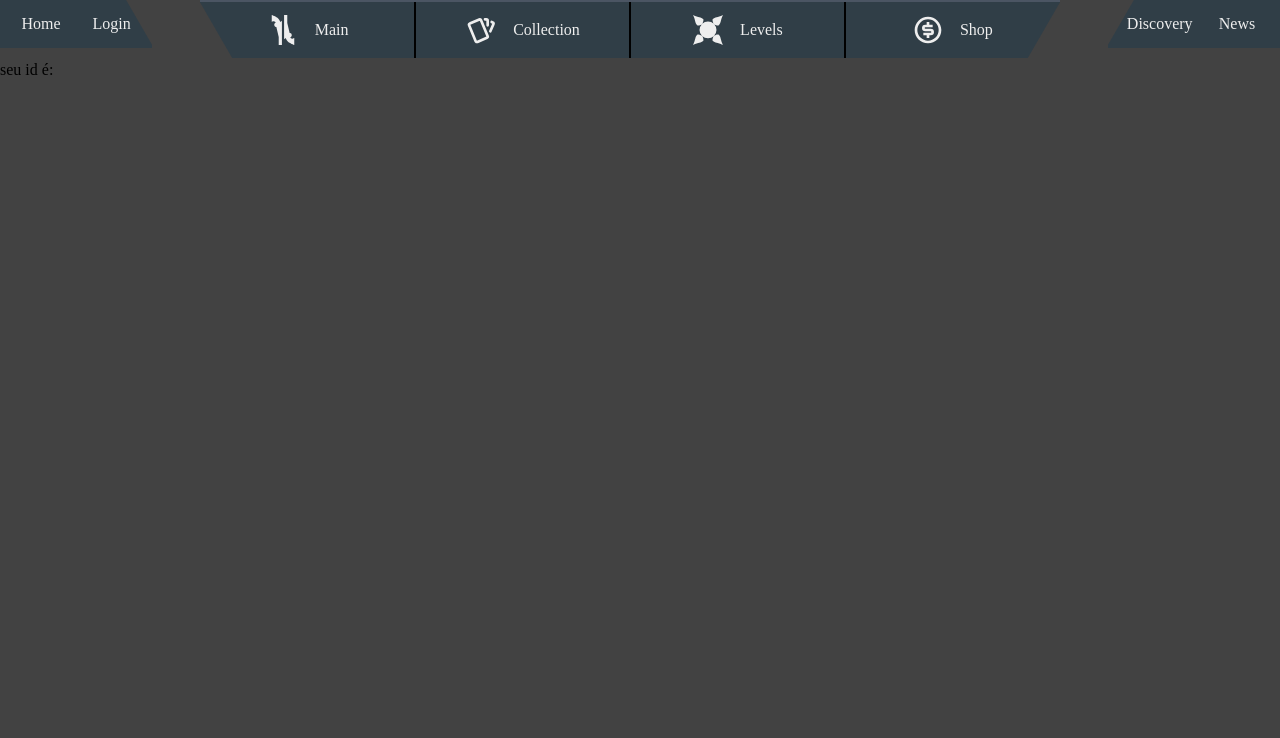
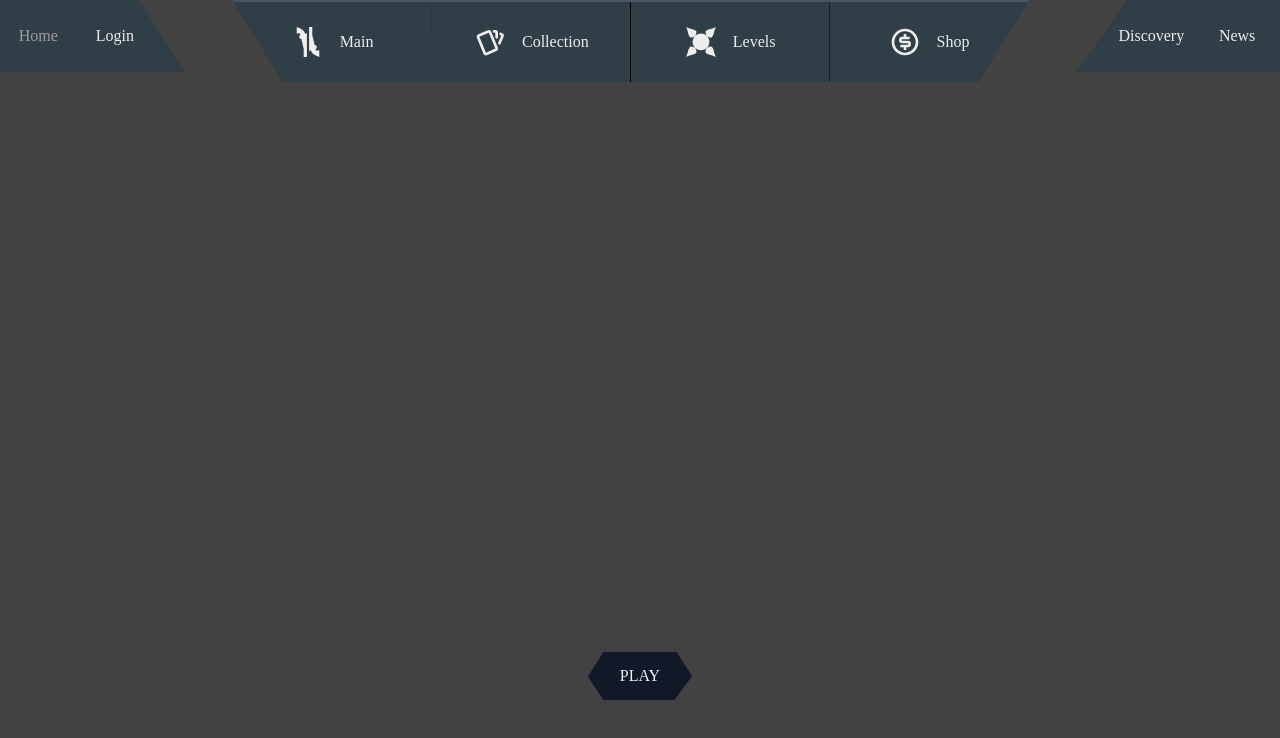
Before and after one commit to GuilhermeSchulz/card-games-frontend, a Next.js app: page / in a window 1280 px wide. Shown: the top 738 px of the page. Built offline with nearby package versions, Linux system fonts and the light colour scheme.

Commit message:
clip path styles, play game button

```diff
--- a/src/app/globals.css
+++ b/src/app/globals.css
@@ -39,8 +39,7 @@
 }
 body {
   background-color: var(--color-gray-800);
+  height: 100vh;
+
+  width: 100%;
 }
-.container {
-  max-width: 900px;
-  margin: 0 auto;
-}
--- a/src/app/page.tsx
+++ b/src/app/page.tsx
@@ -1,12 +1,12 @@
 import { Header } from "@/components/Header";
+import { PlayGame } from "@/components/PlayGame";
 
 export default function Home() {
   return (
     <>
       <Header />
-      <main className="container">
-        <p>seu id é:</p>
-      </main>
+
+      <PlayGame />
     </>
   );
 }
--- a/src/components/Header.tsx
+++ b/src/components/Header.tsx
@@ -6,15 +6,12 @@ import "./styles.css";
 export function Header() {
   return (
     <header className="w-full flex justify-between gap-12">
-      <section className="relative overflow-hidden">
+      <section className="first">
         <Link href={"/"}>Home</Link>
         <Link href={"/login"}>Login</Link>
-        <div className="bg-[--color-gray-800] w-12 skew-x-[30deg] absolute h-full right-[-36px]"></div>
       </section>
-      <section className="w-10/12 px-0 gap-0 border-t-2 border-spacing-1 border-gray-600">
-        <div className="bg-[--color-gray-800] w-12 skew-x-[30deg] absolute h-full left-[-32px]"></div>
-
-        <Link className="nav_main" href={"/"}>
+      <section className="w-10/12 px-0 gap-0 border-t-2 border-spacing-1 border-gray-600 middle">
+        <Link className="nav_main left" href={"/"}>
           <GiDuel className="h-8 w-8" />
           <p>Main</p>
         </Link>
@@ -25,17 +22,14 @@ export function Header() {
         <Link className="nav_main" href={"/levels"}>
           <GiLevelFour className="h-8 w-8" /> <p>Levels</p>
         </Link>
-        <Link className="nav_main" href={"/shop"}>
+        <Link className="nav_main rigth" href={"/shop"}>
           <RiMoneyDollarCircleLine className="h-8 w-8" />
           <p>Shop</p>
         </Link>
-
-        <div className="bg-[--color-gray-800] w-12 skew-x-[-30deg] absolute h-full right-[-32px]"></div>
       </section>
-      <section className="relative overflow-hidden">
+      <section className="last">
         <Link href={"/discovery"}>Discovery</Link>
         <Link href={"/news"}>News</Link>
-        <div className="bg-[--color-gray-800] w-12 skew-x-[-30deg] absolute h-full left-[-36px]"></div>
       </section>
     </header>
   );
--- /dev/null
+++ b/src/components/PlayGame.tsx
@@ -0,0 +1,9 @@
+export function PlayGame() {
+  return (
+    <div className="absolute bottom-[100px] flex w-full justify-center">
+      <button className="play_btn px-8 py-3 bg-gray-900 text-blue-50">
+        PLAY
+      </button>
+    </div>
+  );
+}
--- a/src/components/styles.css
+++ b/src/components/styles.css
@@ -7,7 +7,7 @@ a {
   align-items: center;
   justify-content: center;
   gap: 16px;
-  padding: 12px 0;
+  padding: 24px 32px;
   width: 50%;
 }
 a:hover,
@@ -17,11 +17,11 @@ a:active {
 section {
   background-color: var(--color-blue-50);
   width: max-content;
-  padding: 0 32px;
+
   display: flex;
   justify-content: center;
   align-items: center;
-  gap: 32px;
+
   height: 100%;
   color: var(--color-gray-200);
   position: relative;
@@ -30,6 +30,7 @@ section {
 .nav_main {
   width: 25%;
   outline: 1px solid black;
+  background-color: var(--color-blue-50);
 }
 .nav_main:hover,
 .nav_main:focus {
@@ -38,3 +39,23 @@ section {
   outline: 2px solid var(--color-gray-800);
   box-shadow: inset 24px -19px 23px 2px rgba(0, 0, 0, 0.2);
 }
+.first {
+  clip-path: polygon(0 0, 75% 0, 100% 100%, 0% 100%);
+  padding-right: 32px;
+}
+.middle {
+  background-color: transparent;
+}
+.left {
+  clip-path: polygon(0 0, 100% 0, 100% 100%, 25% 100%);
+}
+.rigth {
+  clip-path: polygon(0 0, 100% 0, 75% 100%, 0 100%);
+}
+.last {
+  clip-path: polygon(25% 0, 100% 0, 100% 100%, 0 100%);
+  padding-left: 32px;
+}
+.play_btn {
+  clip-path: polygon(15% 0, 85% 0, 100% 50%, 83% 100%, 15% 100%, 0 51%);
+}
```
Also changed, not shown: 2 other files (tests, documents, lock files or other folders).
